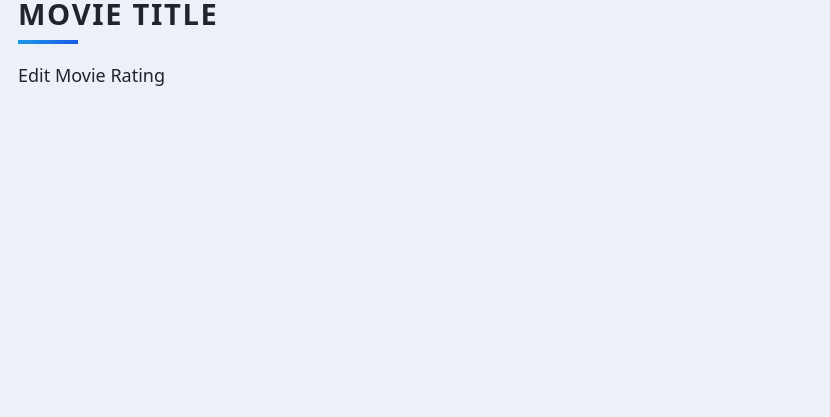
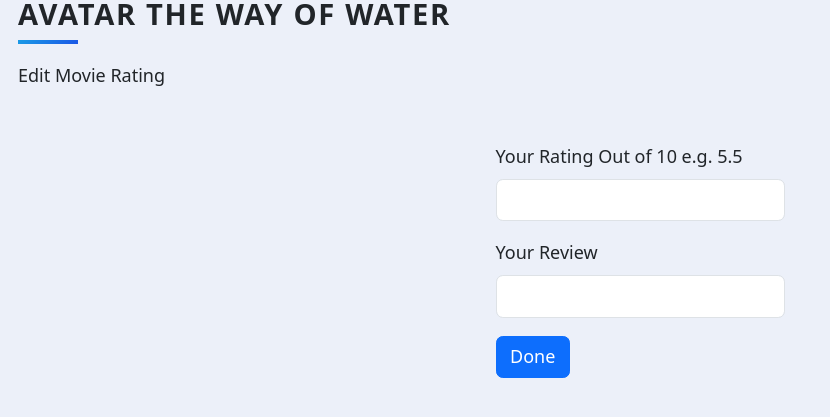
Before and after one commit to Soulbolt/day-64-top-movies, a Flask app: template templates/edit.html in a window 1280 px wide. Shown: the top 417 px of the page, without its empty margins (0-830 px from the left). Run offline with Flask 3, Linux system fonts and the light colour scheme; the template is opened without the code that fills it: values that come from a table or form of the project are taken from there, others are empty; some libraries are stand-ins or nearby versions.

Commit message:
Added jinja templating, created classes for updating and adding forms. created new route and function to take a movie title and redirects to home page(no data being saved)

```diff
--- a/main.py
+++ b/main.py
@@ -4,10 +4,19 @@ from flask_sqlalchemy import SQLAlchemy
 from sqlalchemy.orm import DeclarativeBase, Mapped, mapped_column
 from sqlalchemy import Integer, String, Float
 from flask_wtf import FlaskForm
-from wtforms import StringField, SubmitField
+from wtforms import StringField, SubmitField, FloatField
 from wtforms.validators import DataRequired
 import requests
 
+# Class to Create edit form with
+class MyUpdateForm(FlaskForm):
+    rating = FloatField(label="Your Rating Out of 10 e.g. 5.5")
+    review = StringField(label="Your Review", validators=[DataRequired()])
+    submit = SubmitField(label="Done")
+
+class MyMovieForm(FlaskForm):
+    title = StringField(label="Movie Title", validators=[DataRequired()])
+    submit = SubmitField(label="Add Movie")
 
 app = Flask(__name__)
 app.config['SECRET_KEY'] = '8BYkEfBA6O6donzWlSihBXox7C0sKR6b'
@@ -68,16 +77,17 @@ def home():
         all_movies = [movie for movie in result.scalars()]
     return render_template("index.html", movies=all_movies)
 
-@app.route("/edit?<int:id>", methods=["GET", "POST"])
-def edit(id):
-    if request.method == "POST":
-        with app.app_context():
-            movie_to_update = db.get_or_404(Movie, id)
-            movie_to_update.rating = request.form.get("rating")
-            movie_to_update.review = request.form.get("review")
-            db.session.commit()
-            return redirect(url_for("home"))
-    return render_template("edit.html")
+@app.route("/edit", methods=["GET", "POST"])
+def edit():
+    update_form = MyUpdateForm()
+    id = request.args.get("id")
+    movie_to_update = db.get_or_404(Movie, id)
+    if update_form.validate_on_submit():
+        movie_to_update.rating = float(update_form.rating.data)
+        movie_to_update.review = update_form.review.data
+        db.session.commit()
+        return redirect(url_for("home"))
+    return render_template("edit.html", movie=movie_to_update, form=update_form)
 
 @app.route("/delete<int:id>", methods=["GET", "POST"])
 def delete(id):
@@ -87,6 +97,12 @@ def delete(id):
         db.session.commit()
         return redirect(url_for("home"))
 
+@app.route("/add", methods=["GET", "POST"])
+def add():
+    add_movie_form = MyMovieForm()
+    if add_movie_form.validate_on_submit():
+        return redirect(url_for("home"))
+    return render_template("add.html", form=add_movie_form)
 
 
 if __name__ == '__main__':
--- a/templates/add.html
+++ b/templates/add.html
@@ -1,9 +1,10 @@
 {% extends 'base.html' %}
-
+{% from 'bootstrap5/form.html' import render_form %}
 {% block title %}Add Movie{% endblock %}
 
 {% block content %}
 <div class="content">
     <h1 class="heading">Add a Movie</h1>
+    {{ render_form(form, novalidate=True) }}
 </div>
 {% endblock %}
--- a/templates/edit.html
+++ b/templates/edit.html
@@ -1,10 +1,11 @@
 {% extends 'base.html' %}
-
+{% from 'bootstrap5/form.html' import render_form %}
 {% block title %}Edit Movies{% endblock %}
 
 {% block content %}
 <div class="content">
-  <h1 class="heading">Movie Title</h1>
+  <h1 class="heading">{{ movie.title }}</h1>
     <p class="description">Edit Movie Rating</p>
-  </div>
+    {{ render_form(form, novalidate=True) }}
+</div>
 {% endblock %}
--- a/templates/index.html
+++ b/templates/index.html
@@ -32,7 +32,7 @@
   {% endfor %}
 </div>
 <div class="container text-center add">
-<a href="#" class="button">Add Movie</a>
+<a href="{{ url_for('add') }}" class="button">Add Movie</a>
 </div>
 
 {% endblock %}
```
Also changed, not shown: instance/my-top-movies.db.
